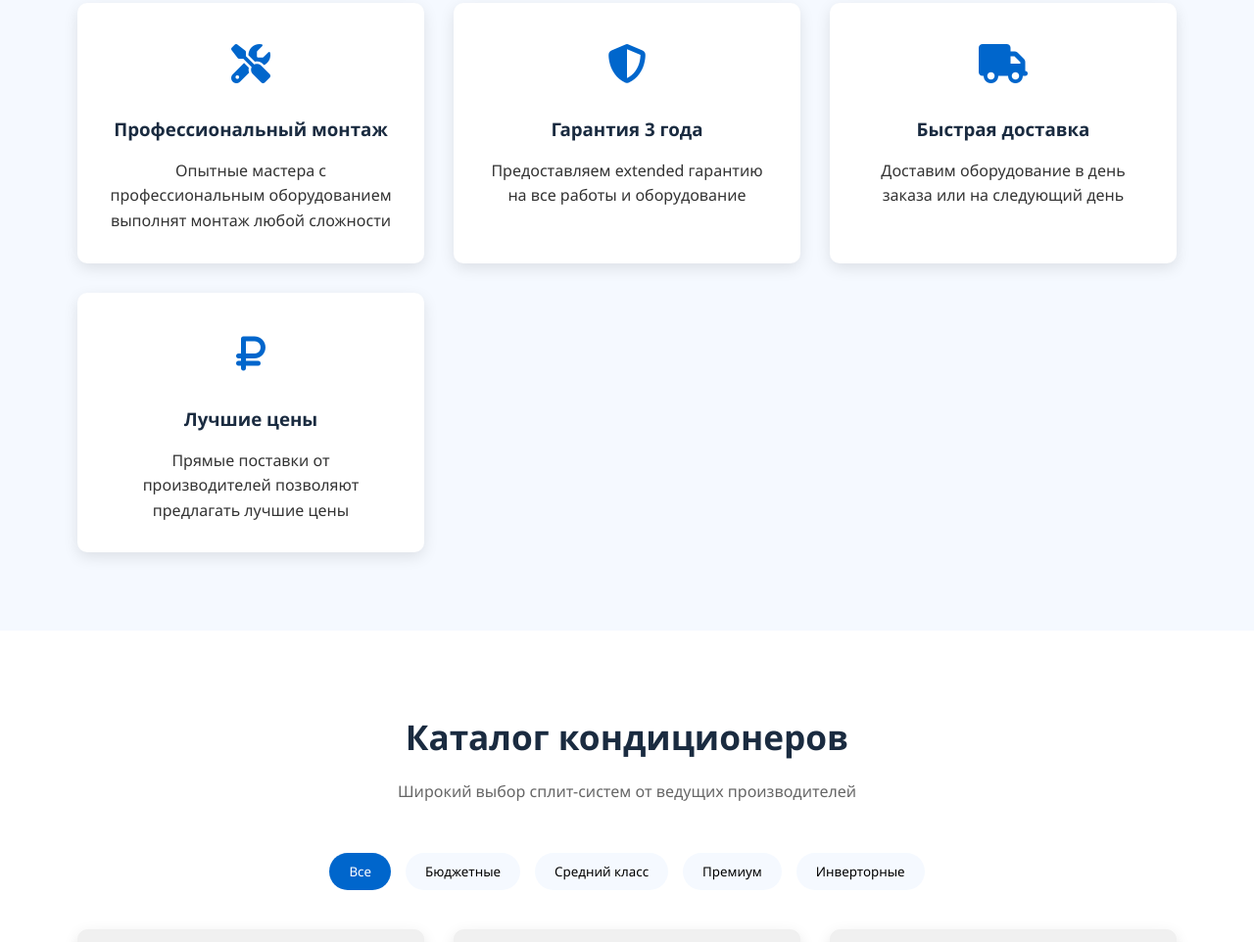
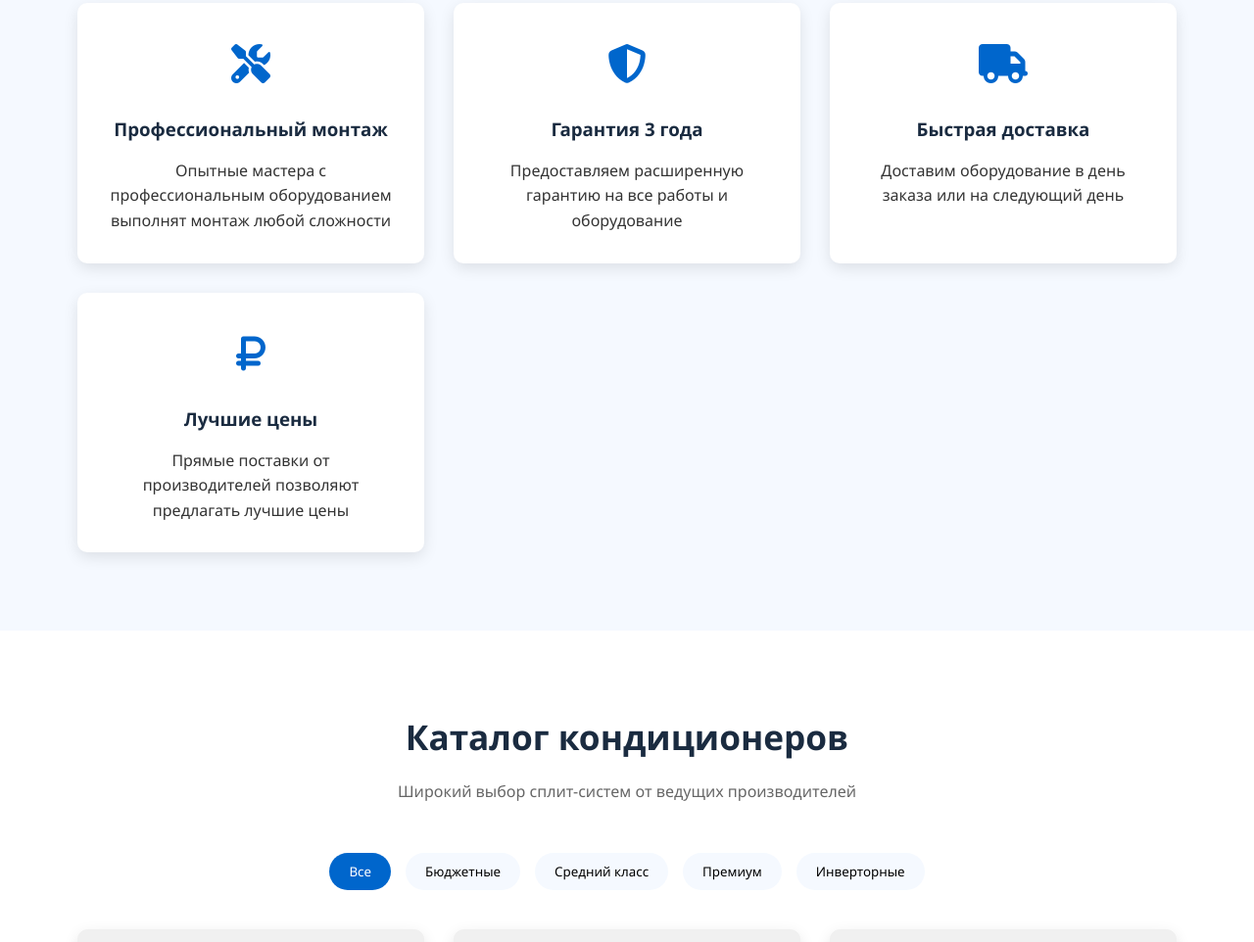
Before and after one commit to HOADF/KS, a plain HTML site: page index.html in a window 1280 px wide. Shown: the part 825-1787 px from the top of the page at 98% size. Drawn offline with Linux system fonts and the light colour scheme.

Commit message:
Update index.html

```diff
--- a/index.html
+++ b/index.html
@@ -66,7 +66,7 @@
                         <i class="fas fa-shield-alt"></i>
                     </div>
                     <h3>Гарантия 3 года</h3>
-                    <p>Предоставляем extended гарантию на все работы и оборудование</p>
+                    <p>Предоставляем расширенную гарантию на все работы и оборудование</p>
                 </div>
                 <div class="feature-card">
                     <div class="feature-icon">
```
